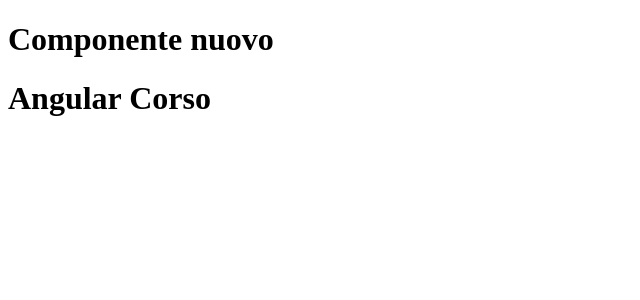
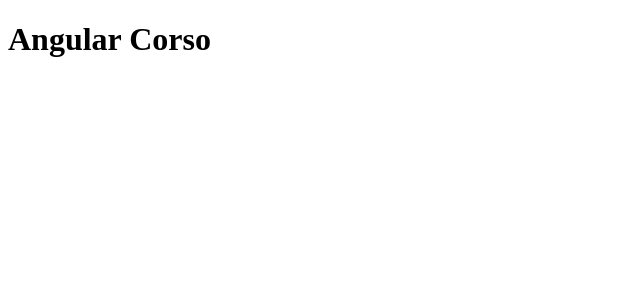
Before and after one commit to ironmanromeo/angular-corso, an Angular app: page / in a window 1280 px wide. Shown: the top 300 px of the page, without its empty margins (0-640 px from the left). Built offline with nearby package versions, Linux system fonts and the light colour scheme.

Commit message:
lezione 2 - allineamento teoria su decoratori

```diff
--- a/src/index.html
+++ b/src/index.html
@@ -8,7 +8,6 @@
   <link rel="icon" type="image/x-icon" href="favicon.ico">
 </head>
 <body>
-  <div id="componente"></div>
   <app-root></app-root>
 </body>
 </html>
--- /dev/null
+++ b/src/persone/persone.component.ts
@@ -0,0 +1,3 @@
+import {Component} from "@angular/core"
+
+export class perso
```
Also changed, not shown: src/persone/persone.component.css (added), src/persone/persone.component.html (added).
